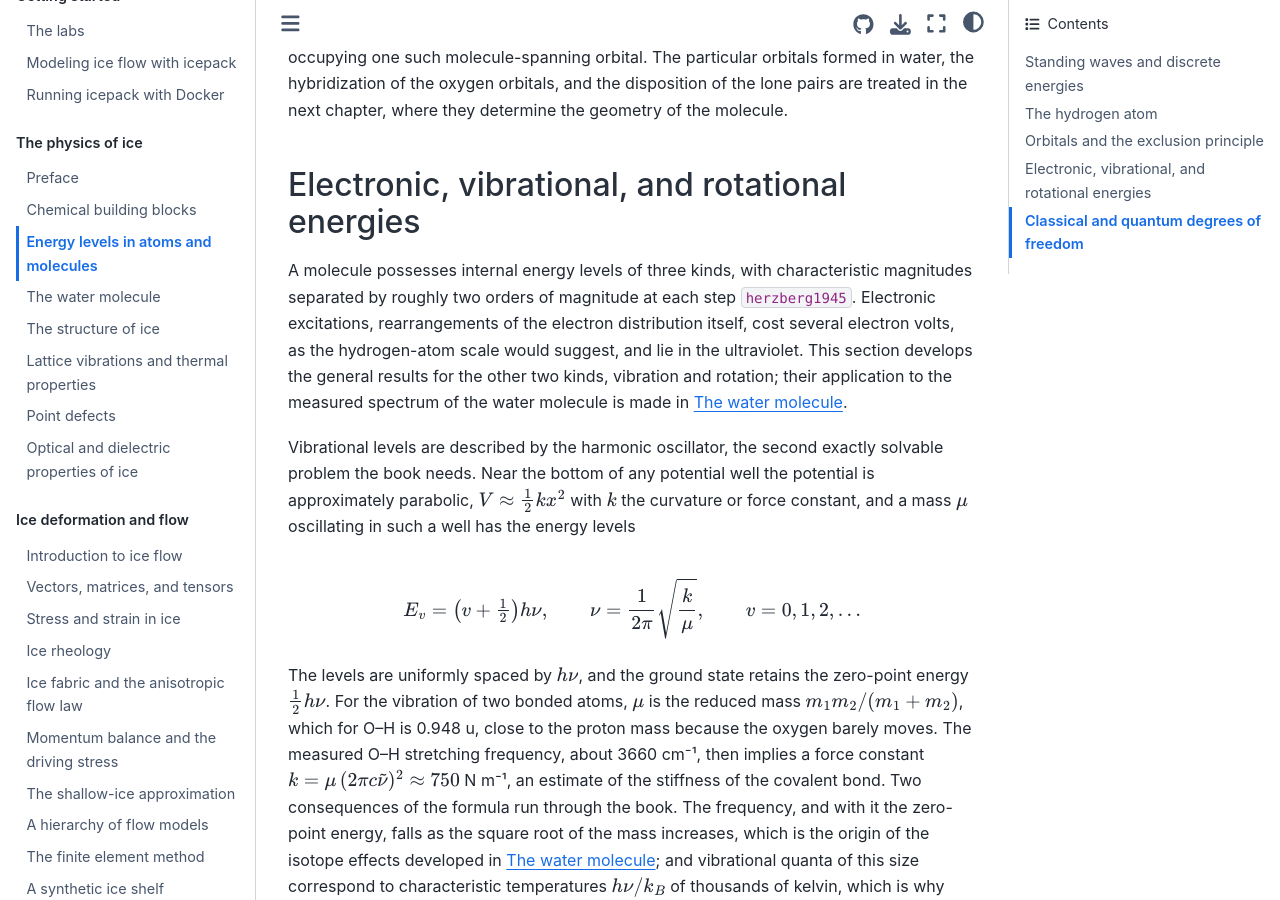
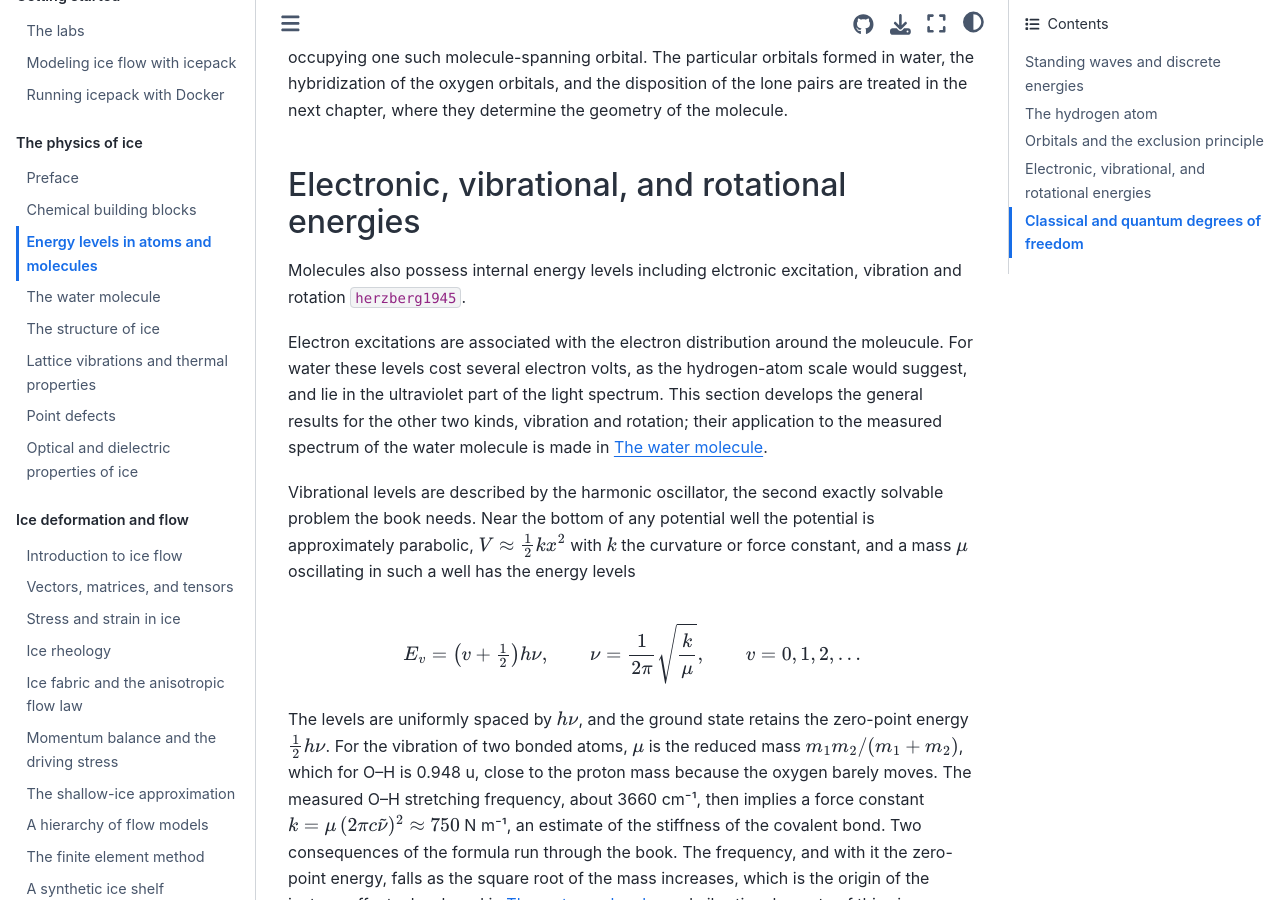
Before and after one commit to rice-glaciology/glaciology-book, a Jupyter Book: the page built from sections/foundations/energy-levels.md, in a window 1280 px wide and 900 px high, scrolled down 3264 px. Built offline with Jupyter Book 1.0.4 settings and Sphinx 7.4.7 and the Sphinx Book theme 1.1.4, drawn with Linux system fonts in a browser that asks for light colours; pages that are not in the unit, such as notebooks, are missing from menus; cross-references to code outside the pages are shown as plain code.

Commit message:
Update energy-levels.md

```diff
--- a/sections/foundations/energy-levels.md
+++ b/sections/foundations/energy-levels.md
@@ -52,7 +52,9 @@ Covalent bonding has the same wave-mechanical origin. When two atoms approach, a
 
 ## Electronic, vibrational, and rotational energies
 
-A molecule possesses internal energy levels of three kinds, with characteristic magnitudes separated by roughly two orders of magnitude at each step {cite}`herzberg1945`. Electronic excitations, rearrangements of the electron distribution itself, cost several electron volts, as the hydrogen-atom scale would suggest, and lie in the ultraviolet. This section develops the general results for the other two kinds, vibration and rotation; their application to the measured spectrum of the water molecule is made in {doc}`water-molecule`.
+Molecules also possess internal energy levels including elctronic excitation, vibration and rotation {cite}`herzberg1945`.
+
+Electron excitations are associated with the electron distribution around the moleucule. For water these levels cost several electron volts, as the hydrogen-atom scale would suggest, and lie in the ultraviolet part of the light spectrum. This section develops the general results for the other two kinds, vibration and rotation; their application to the measured spectrum of the water molecule is made in {doc}`water-molecule`.
 
 Vibrational levels are described by the harmonic oscillator, the second exactly solvable problem the book needs. Near the bottom of any potential well the potential is approximately parabolic, $V \approx \tfrac{1}{2}k x^2$ with $k$ the curvature or force constant, and a mass $\mu$ oscillating in such a well has the energy levels
 
```
